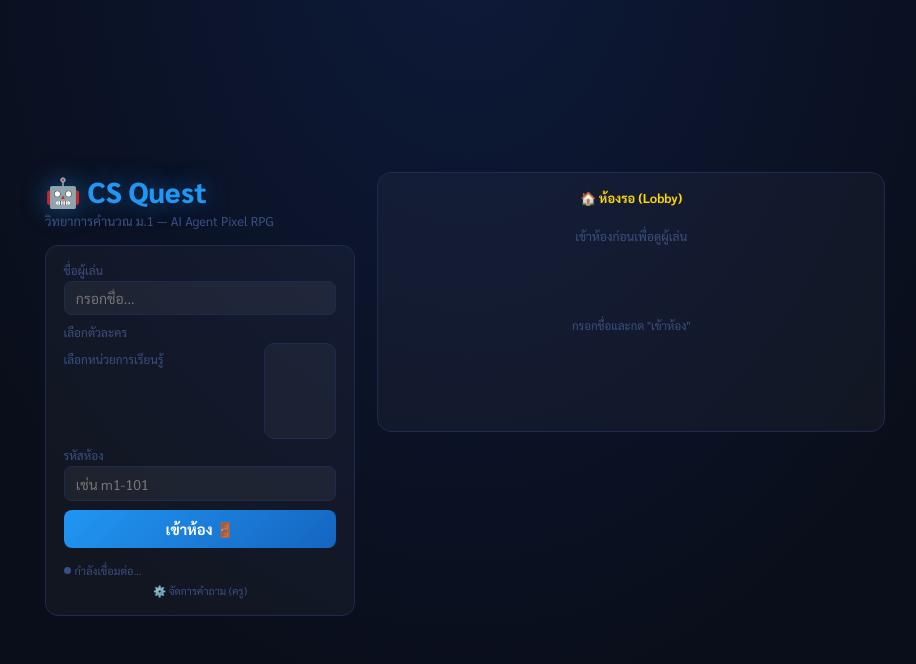
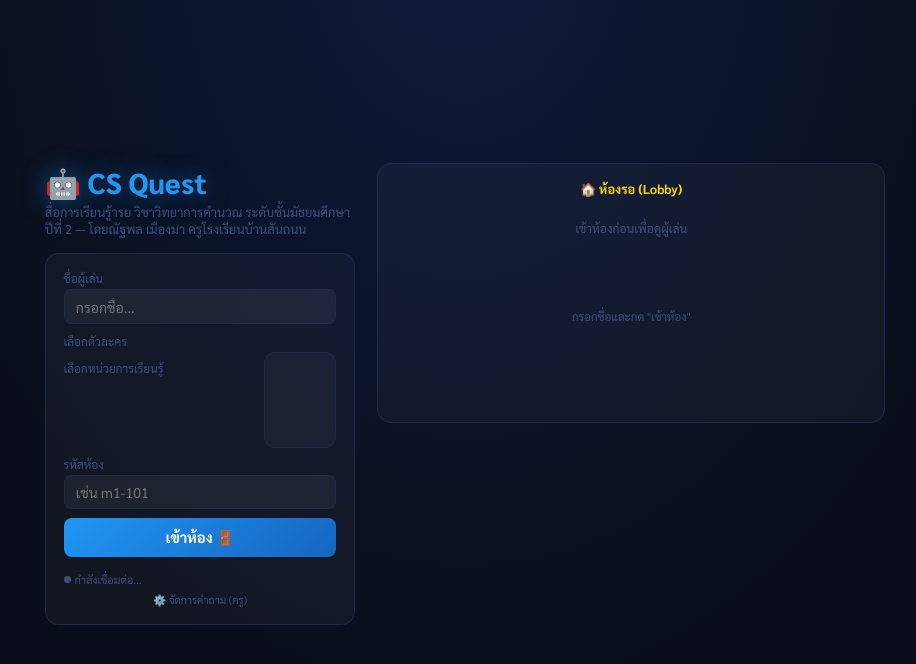
Before and after one commit to NuttaponMuangma/cs-quest, a plain HTML site: page cs-quest/client/index.html in a window 1280 px wide. Shown: the whole page, without its empty margins (175-1091 px from the left). Drawn offline with Linux system fonts and the light colour scheme.

Commit message:
Add files via upload

```diff
--- a/cs-quest/client/index.html
+++ b/cs-quest/client/index.html
@@ -210,7 +210,7 @@ canvas{display:block;image-rendering:pixelated;image-rendering:crisp-edges}
   <div class="lb-wrap">
     <div class="lb-left">
       <div class="logo">🤖 CS Quest</div>
-      <div class="logo-sub">วิทยาการคำนวณ ม.1 — AI Agent Pixel RPG</div>
+      <div class="logo-sub">สื่อการเรียนรู้ารย วิชาวิทยาการคำนวณ ระดับชั้นมัธยมศึกษาปีที่ 2 — โดยณัฐพล เมืองมา ครูโรงเรียนบ้านสันถนน</div>
       <div class="panel">
         <label class="fl">ชื่อผู้เล่น</label>
         <input id="inp-name" class="mb" type="text" maxlength="16" placeholder="กรอกชื่อ..."/>
```
